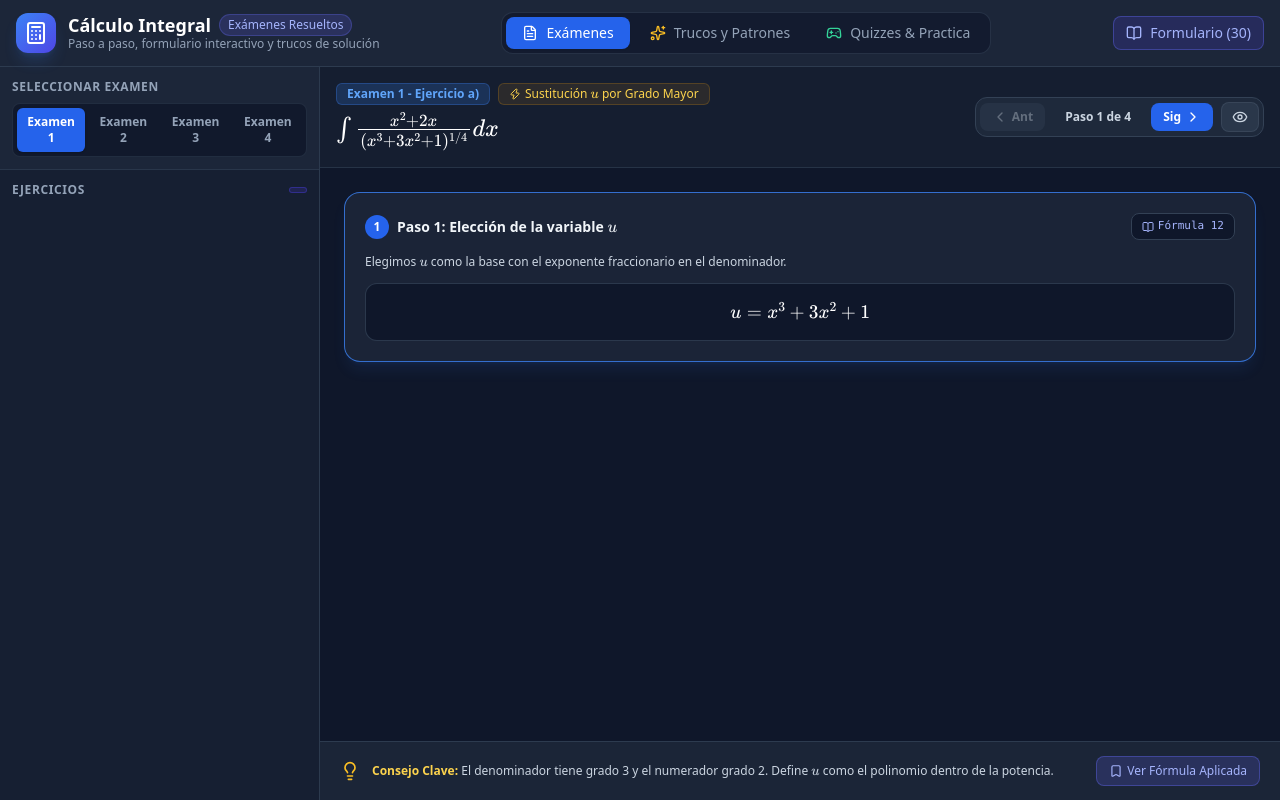
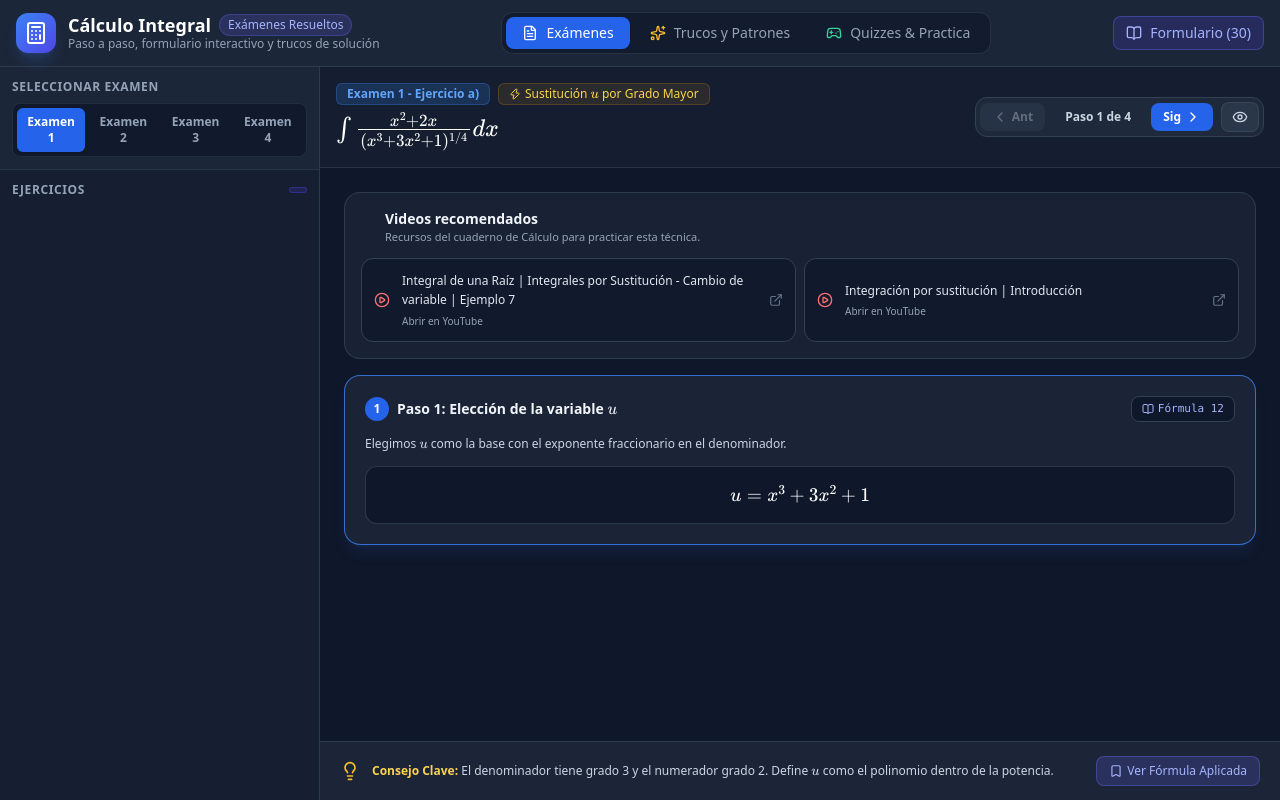
Before and after one commit to juanQNav/Calculo-A, a plain HTML site: page index.html in a window 1280 px wide. Drawn offline with nearby package versions, Linux system fonts and the light colour scheme.

Commit message:
feat: add video recomendations

```diff
--- a/index.html
+++ b/index.html
@@ -1301,6 +1301,85 @@
         },
       ];
 
+      // Recommended video resources from the Calculus notebook
+      const VIDEO_RESOURCES = {
+        substitutionIntro: {
+          title: "Integración por sustitución | Introducción",
+          url: "https://www.youtube.com/watch?v=me4h_Ye3o3Y",
+        },
+        substitutionFractionExample1: {
+          title:
+            "Integral de una División - Fracción | Integrales por Sustitución - Cambio de variable | Ejemplo 1",
+          url: "https://www.youtube.com/watch?v=3bKcq50Hbc4",
+        },
+        rootSubstitutionExample7: {
+          title:
+            "Integral de una Raíz | Integrales por Sustitución - Cambio de variable | Ejemplo 7",
+          url: "https://www.youtube.com/watch?v=2ljDJEOEC40",
+        },
+        rootSubstitutionExample10: {
+          title:
+            "Integral de una Raíz | Integrales por Sustitución - Cambio de variable | Ejemplo 10",
+          url: "https://www.youtube.com/watch?v=YEyGzSW0LyI",
+        },
+        rootSubstitutionExample11: {
+          title:
+            "Integral de una raíz | Integrales por Sustitución - Cambio de variable | Ejemplo 11",
+          url: "https://www.youtube.com/watch?v=VOG5vkGH8QI",
+        },
+        fractionalPowerExample3: {
+          title:
+            "Integral de x elevado a la n | Potencias de x | Ejemplo 3 Exponente fracción",
+          url: "https://www.youtube.com/watch?v=fjvnqID3InY",
+        },
+        powerRuleExample1: {
+          title: "Integral de x elevado a la n | Potencia de x | Ejemplo 1",
+          url: "https://www.youtube.com/watch?v=vA1DnU7D6zM",
+        },
+        polynomialExample1: {
+          title: "Integral de un polinomio | Ejemplo 1",
+          url: "https://www.youtube.com/watch?v=6qx84tv9R28",
+        },
+        polynomialExample2: {
+          title: "Integral de un polinomio | Ejemplo 2",
+          url: "https://www.youtube.com/watch?v=1Du9XurNLkQ",
+        },
+        squareBinomial: {
+          title: "Integral del cuadrado de un binomio",
+          url: "https://www.youtube.com/watch?v=vWrwv7Y6g5E",
+        },
+        polynomialProductExample2: {
+          title:
+            "Integral de un producto | Ejemplo 2 | Multiplicación de polinomio por polinomio",
+          url: "https://www.youtube.com/watch?v=qS1iVP1u3ks",
+        },
+        substitutionExample4: {
+          title: "Integrales por Sustitución - Cambio de variable | Ejemplo 4",
+          url: "https://www.youtube.com/watch?v=aRLFeSJK4x4",
+        },
+      };
+
+      const RECOMMENDED_VIDEOS_BY_EXERCISE = {
+        "1a": ["rootSubstitutionExample7", "substitutionIntro"],
+        "1b": ["fractionalPowerExample3", "powerRuleExample1"],
+        "1c": ["rootSubstitutionExample7", "substitutionIntro"],
+        "1d": ["fractionalPowerExample3", "powerRuleExample1"],
+        "2a": ["polynomialExample1", "powerRuleExample1"],
+        "2b": ["substitutionFractionExample1", "rootSubstitutionExample10"],
+        "2c": ["fractionalPowerExample3"],
+        "2d": ["substitutionExample4", "powerRuleExample1"],
+        "3a": ["substitutionIntro", "substitutionExample4"],
+        "3b": ["rootSubstitutionExample10", "substitutionIntro"],
+        "3c": ["fractionalPowerExample3", "powerRuleExample1"],
+        "3d": ["polynomialExample2", "powerRuleExample1"],
+        "4a": ["fractionalPowerExample3", "powerRuleExample1"],
+        "4b": ["rootSubstitutionExample11", "substitutionIntro"],
+        "4c": ["fractionalPowerExample3", "powerRuleExample1"],
+        "4d": ["rootSubstitutionExample7", "substitutionIntro"],
+        "4e": ["squareBinomial", "polynomialProductExample2"],
+        "4f": ["rootSubstitutionExample10", "substitutionExample4"],
+      };
+
       // QUIZ DATA
       const QUIZ_QUESTIONS = [
         {
@@ -1549,12 +1628,48 @@
         triggerMathJax();
       }
 
+      function renderRecommendedVideos(exerciseId) {
+        const videos = (RECOMMENDED_VIDEOS_BY_EXERCISE[exerciseId] || [])
+          .map((videoId) => VIDEO_RESOURCES[videoId])
+          .filter(Boolean);
+
+        if (videos.length === 0) return "";
+
+        return `
+          <section class="bg-slate-800/70 border border-slate-700/80 rounded-2xl p-4 space-y-3">
+            <div class="flex items-center gap-2">
+              <i data-lucide="youtube" class="w-4 h-4 text-red-400 shrink-0"></i>
+              <div>
+                <h3 class="text-sm font-bold text-slate-100">Videos recomendados</h3>
+                <p class="text-[11px] text-slate-400">Recursos del cuaderno de Cálculo para practicar esta técnica.</p>
+              </div>
+            </div>
+            <div class="grid grid-cols-1 md:grid-cols-2 gap-2">
+              ${videos
+                .map(
+                  (video) => `
+                    <a href="${video.url}" target="_blank" rel="noopener noreferrer" class="flex items-center gap-3 rounded-xl border border-slate-700 bg-slate-900/80 p-3 text-slate-200 transition hover:border-red-500/60 hover:bg-slate-900">
+                      <i data-lucide="circle-play" class="w-4 h-4 text-red-400 shrink-0"></i>
+                      <span class="min-w-0 flex-1">
+                        <span class="block text-xs font-medium leading-relaxed">${video.title}</span>
+                        <span class="mt-1 block text-[10px] text-slate-400">Abrir en YouTube</span>
+                      </span>
+                      <i data-lucide="external-link" class="w-3.5 h-3.5 text-slate-500 shrink-0"></i>
+                    </a>
+                  `,
+                )
+                .join("")}
+            </div>
+          </section>
+        `;
+      }
+
       // RENDER STEPS CARDS
       function renderSteps() {
         const container = document.getElementById("steps-container");
         const ex = EXAMS_DATA[currentExamIndex].exercises[currentExerciseIndex];
 
-        container.innerHTML = ex.steps
+        const stepMarkup = ex.steps
           .map((step, idx) => {
             const isVisible = showAllSteps || idx <= currentStepIndex;
             const isCurrent = idx === currentStepIndex && !showAllSteps;
@@ -1584,6 +1699,8 @@
                 `;
           })
           .join("");
+
+        container.innerHTML = `${renderRecommendedVideos(ex.id)}${stepMarkup}`;
 
         lucide.createIcons();
         triggerMathJax();
```
